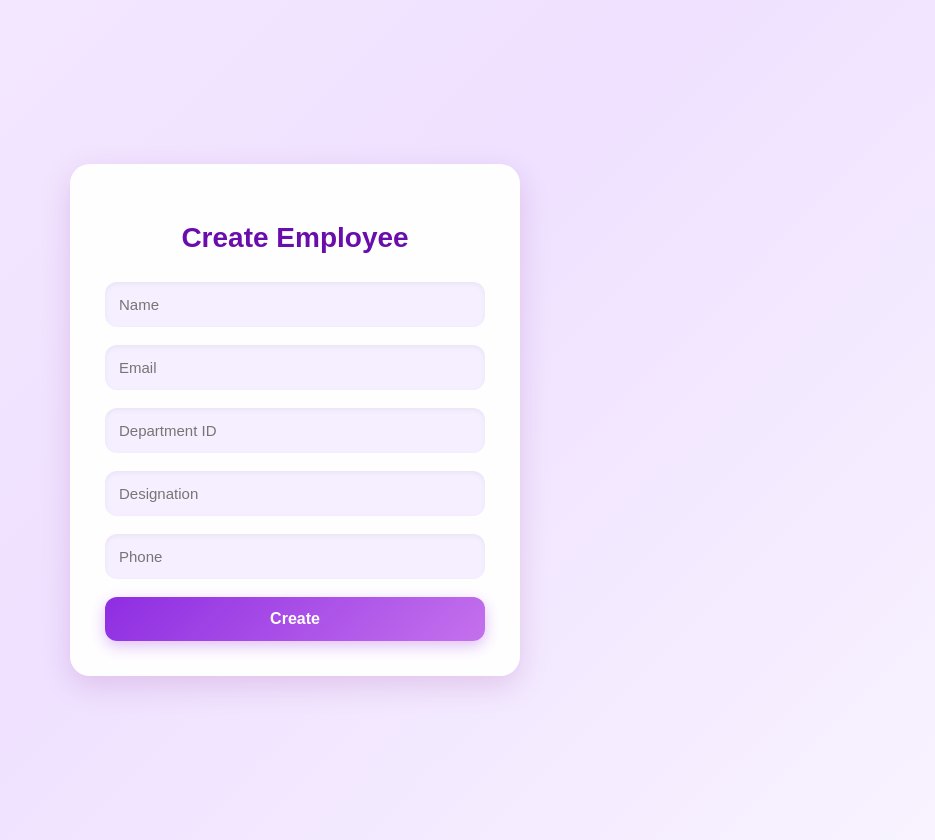
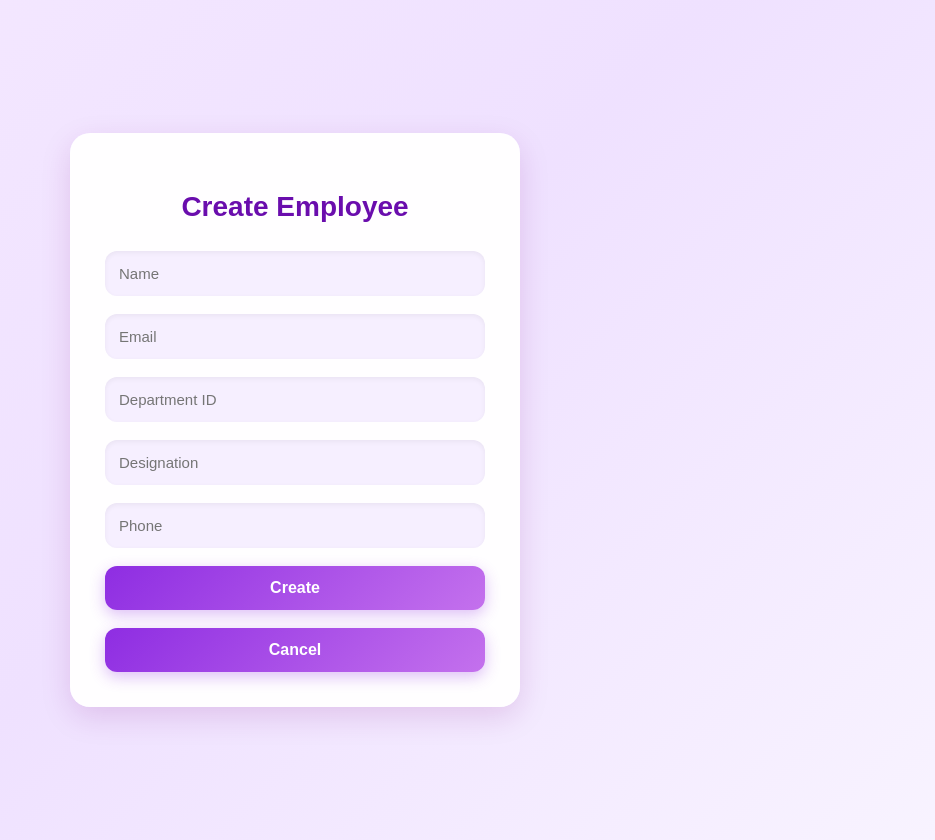
Before and after one commit to aaminah26/employee-app, a React (Vite) app: page /employees/create in a window 1280 px wide. Shown: the whole page, without its empty margins (345-1280 px from the left). Built offline with nearby package versions, Linux system fonts and the light colour scheme.

Commit message:
changes in frontend

```diff
--- a/src/components/CreateDepartmentPage.jsx
+++ b/src/components/CreateDepartmentPage.jsx
@@ -52,6 +52,12 @@ function CreateDepartmentPage() {
         <button type="submit">
           Create
         </button>
+        <button
+  type="button"
+  onClick={() => navigate("/departments")}
+>
+  Cancel
+</button>
 
       </form>
 
--- a/src/components/CreateEmployeePage.jsx
+++ b/src/components/CreateEmployeePage.jsx
@@ -74,8 +74,15 @@ function CreateEmployeePage() {
         />
 
         <button type="submit">
-          Create
-        </button>
+  Create
+</button>
+
+<button
+  type="button"
+  onClick={() => navigate("/employees")}
+>
+  Cancel
+</button>
 
       </form>
 
--- a/src/components/EditDepartmentPage.jsx
+++ b/src/components/EditDepartmentPage.jsx
@@ -81,6 +81,12 @@ function EditDepartmentPage() {
         <button type="submit">
           Update Department
         </button>
+        <button
+  type="button"
+  onClick={() => navigate("/departments")}
+>
+  Cancel
+</button>
 
       </form>
 
--- a/src/components/EditEmployeePage.jsx
+++ b/src/components/EditEmployeePage.jsx
@@ -108,6 +108,12 @@ function EditEmployeePage() {
         <button type="submit">
           Update Employee
         </button>
+        <button
+  type="button"
+  onClick={() => navigate("/employees")}
+>
+  Cancel
+</button>
 
       </form>
 
```
